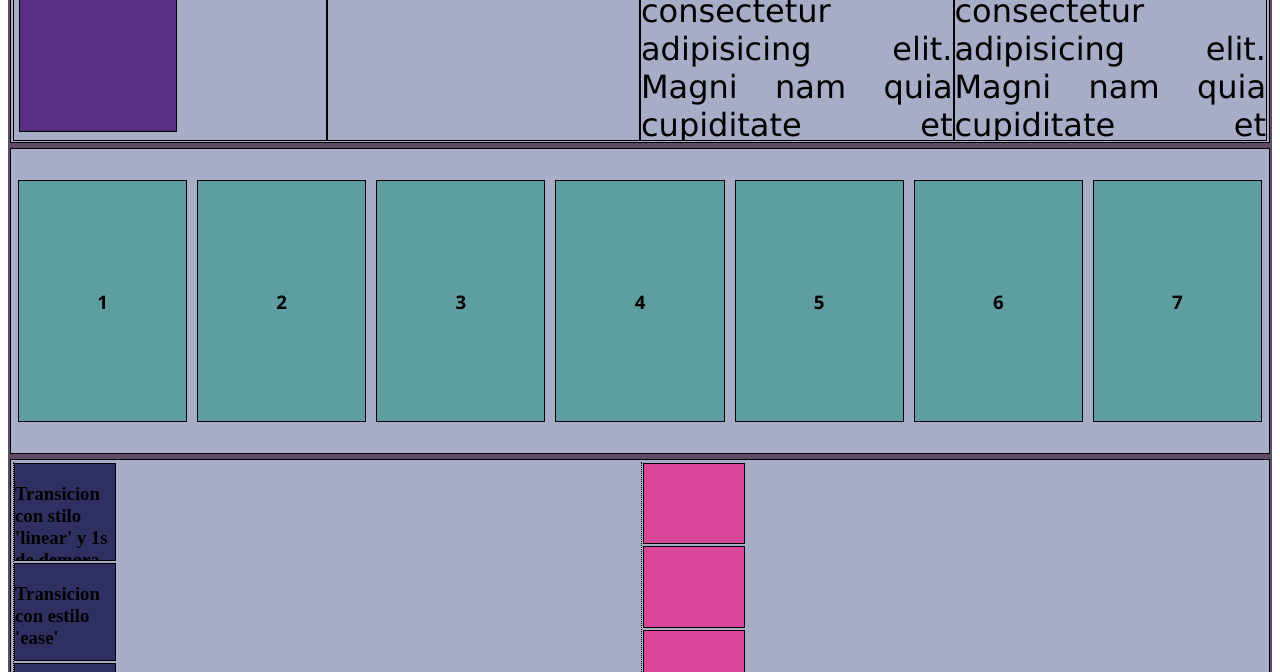
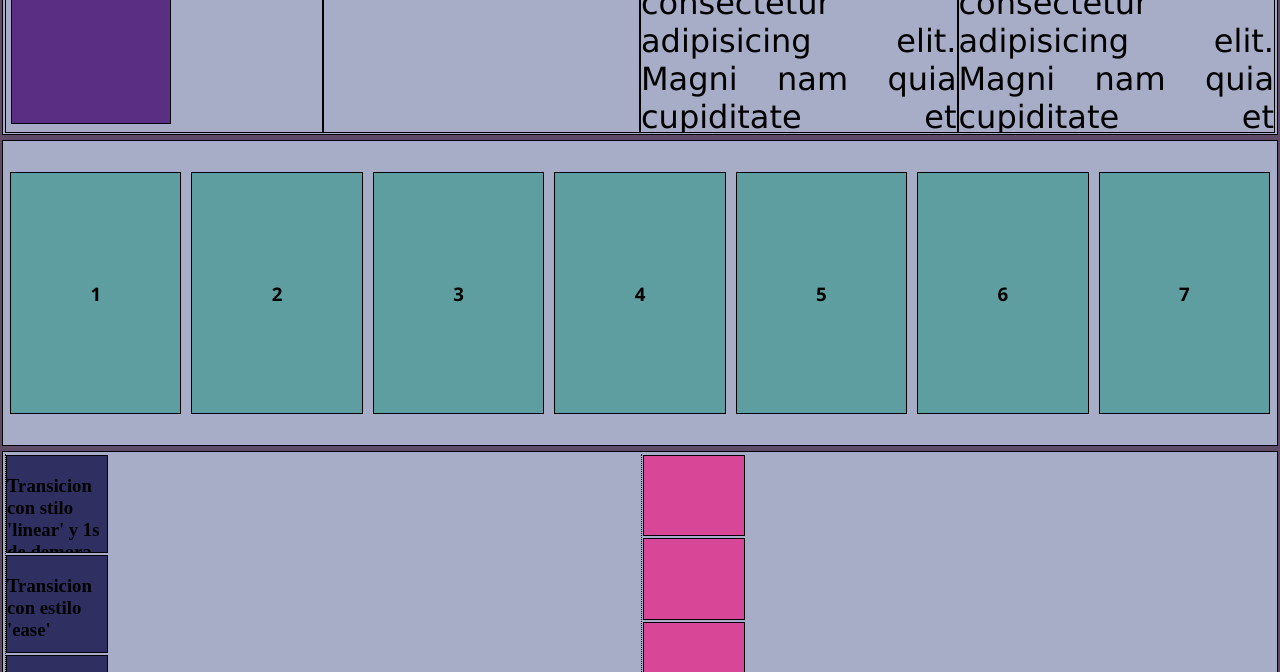
Before and after one commit to VinixHub/4-HTML-y-CSS, a plain HTML site: page index.html in a window 1280 px wide. Shown: the part 229-901 px from the top of the page. Drawn offline with Linux system fonts and the light colour scheme; a web font is replaced by a local one.

Commit message:
Arreglo de borde blanco en el [body]

```diff
--- a/index-style.css
+++ b/index-style.css
@@ -1,4 +1,6 @@
 @import url('https://fonts.googleapis.com/css2?family=Honk&family=Nabla&display=swap');
+
+body { margin: 0px ;}
 
 #title-header h1,  #title-header p, .div2-square1 h1, .div4-square1 > h1, .div3-square1 > h1{
     margin: 0;
```
